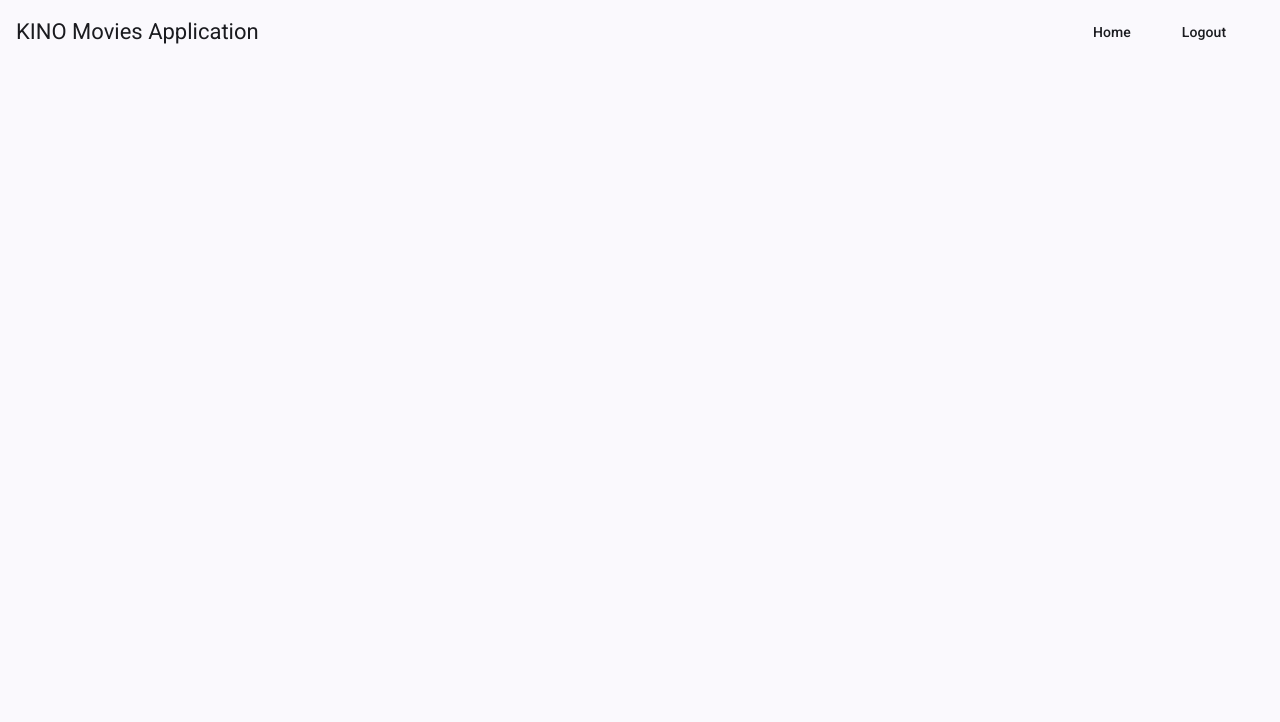
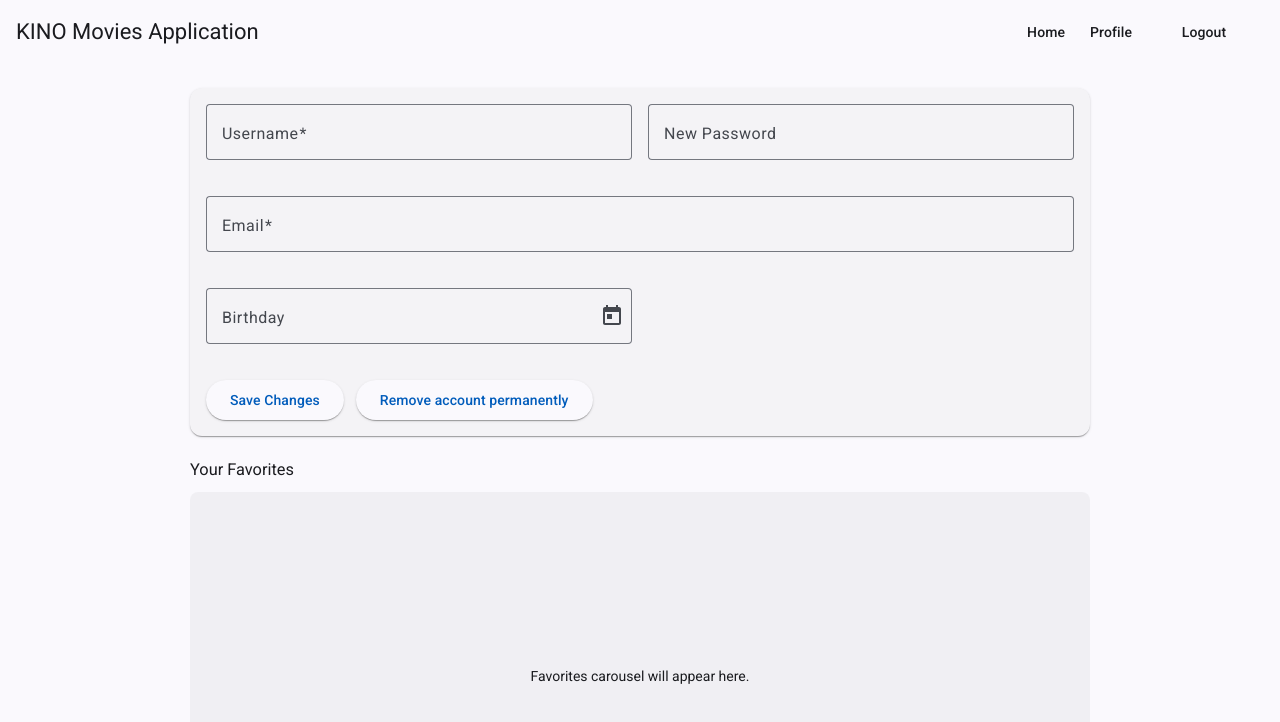
Before and after one commit to dkorotkov444/kino-client, an Angular app: page /users in a window 1280 px wide. Before the commit this address led to /. Shown: the top 722 px of the page. Built offline with nearby package versions, Linux system fonts and the light colour scheme.

Commit message:
A6-E6.4 Created user-profile component and wired it to routes and API handlers.

```diff
--- a/src/app/app.html
+++ b/src/app/app.html
@@ -5,7 +5,7 @@
         <span class="brand">KINO Movies Application</span>
         <span class="spacer"></span>
         <a mat-button routerLink="/movies">Home</a>
-        <!-- <a mat-button routerLink="/users">Profile</a> -->
+        <a mat-button routerLink="/users">Profile</a>
         <button mat-button (click)="onLogout()">Logout</button>
       </div>
     </mat-toolbar>
--- a/src/app/components/movie-card/movie-card.ts
+++ b/src/app/components/movie-card/movie-card.ts
@@ -10,6 +10,8 @@ import { MatChipsModule } from '@angular/material/chips';
 import { MatIconModule } from '@angular/material/icon';
 import { MatButtonModule } from '@angular/material/button';
 import { MovieService } from '../../services/movie.service';
+import { UserService } from '../../services/user.service';
+import { AuthService } from '../../services/auth.service';
 import { MatDialog } from '@angular/material/dialog';
 import { DirectorDialogComponent } from '../director-dialog/director-dialog';
 import { GenreDialogComponent } from '../genre-dialog/genre-dialog';
@@ -38,6 +40,8 @@ import { map, shareReplay } from 'rxjs/operators';
 export class MovieCardComponent implements OnInit {
     private movieService = inject(MovieService);
     readonly dialog = inject(MatDialog);
+    private userService = inject(UserService);
+    private authService = inject(AuthService);
 
     // Reactive state
     private searchTermSubject = new BehaviorSubject<string>('');
@@ -118,7 +122,19 @@ export class MovieCardComponent implements OnInit {
         this.dialog.open(StarringDialogComponent, { data: { starring: movie.starring || [] }, width: '420px' });
     }
 
-    toggleFavorite(movie: Movie): void { /* TODO: toggle favorite state */ }
+    toggleFavorite(movie: Movie): void {
+        const user = this.authService.getUser();
+        if (!user || !movie?.title) return;
+        const username = user.username;
+        const favorites: string[] = user.favorites || [];
+        const isFav = favorites.includes(movie.title);
+        const req$ = isFav
+            ? this.userService.removeFavoriteMovie(username, movie.title)
+            : this.userService.addFavoriteMovie(username, movie.title);
+        req$.subscribe({
+            next: (updated) => { this.authService.setUser(updated); },
+        });
+    }
 
     // Minimal helper to render multiple cards in viewport without changing navigation logic
     getVisibleMovies(all: Movie[]): Movie[] {
--- /dev/null
+++ b/src/app/components/user-profile/user-profile.html
@@ -0,0 +1,48 @@
+<div class="profile-container">
+  <mat-card class="profile-card">
+    <mat-card-content>
+      <form [formGroup]="form" (ngSubmit)="save()" class="profile-form">
+        <div class="form-row">
+          <mat-form-field appearance="outline">
+            <mat-label>Username</mat-label>
+            <input matInput formControlName="username" />
+          </mat-form-field>
+          <mat-form-field appearance="outline">
+            <mat-label>New Password</mat-label>
+            <input matInput type="password" formControlName="password" />
+          </mat-form-field>
+        </div>
+
+        <div class="form-row">
+          <mat-form-field appearance="outline" class="full">
+            <mat-label>Email</mat-label>
+            <input matInput type="email" formControlName="email" />
+          </mat-form-field>
+        </div>
+
+        <div class="form-row">
+          <mat-form-field appearance="outline">
+            <mat-label>Birthday</mat-label>
+            <input matInput [matDatepicker]="picker" formControlName="birth_date" />
+            <mat-datepicker-toggle matSuffix [for]="picker"></mat-datepicker-toggle>
+            <mat-datepicker #picker></mat-datepicker>
+          </mat-form-field>
+        </div>
+
+        <div class="actions">
+          <button mat-raised-button color="primary" type="submit" [disabled]="saving">Save Changes</button>
+          <button mat-raised-button color="warn" type="button" (click)="deleteAccount()">Remove account permanently</button>
+        </div>
+      </form>
+    </mat-card-content>
+  </mat-card>
+
+  <div class="favorites-section">
+    <h3>Your Favorites</h3>
+    <!-- Placeholder: favorites carousel could reuse MovieCardComponent specialized for favorites later -->
+    <div class="favorites-carousel-placeholder">
+      <!-- Future: render user's favorite movies in a smaller carousel -->
+      <p>Favorites carousel will appear here.</p>
+    </div>
+  </div>
+</div>
--- /dev/null
+++ b/src/app/components/user-profile/user-profile.scss
@@ -0,0 +1,14 @@
+.profile-container { max-width: 900px; margin: 24px auto; padding: 0 16px; }
+.profile-card { margin-bottom: 24px; }
+.profile-form { display: grid; gap: 16px; }
+.form-row { display: grid; grid-template-columns: 1fr 1fr; gap: 16px; }
+.form-row .full { grid-column: 1 / -1; }
+.actions { display: flex; gap: 12px; }
+
+.favorites-section { margin-top: 24px; }
+.favorites-section h3 { font-weight: 400; margin-bottom: 12px; }
+.favorites-carousel-placeholder { height: calc((100vh - 64px) / 2); display: flex; align-items: center; justify-content: center; background: rgba(0,0,0,0.04); border-radius: 8px; }
+
+@media (max-width: 768px) {
+  .form-row { grid-template-columns: 1fr; }
+}
--- /dev/null
+++ b/src/app/components/user-profile/user-profile.ts
@@ -0,0 +1,117 @@
+import { Component, inject } from '@angular/core';
+import { CommonModule } from '@angular/common';
+import { ReactiveFormsModule, FormBuilder, Validators } from '@angular/forms';
+import { MatCardModule } from '@angular/material/card';
+import { MatFormFieldModule } from '@angular/material/form-field';
+import { MatInputModule } from '@angular/material/input';
+import { MatButtonModule } from '@angular/material/button';
+import { MatDatepickerModule } from '@angular/material/datepicker';
+import { MatNativeDateModule } from '@angular/material/core';
+import { MatSnackBar } from '@angular/material/snack-bar';
+import { AuthService } from '../../services/auth.service';
+import { UserService } from '../../services/user.service';
+import { MovieCardComponent } from '../movie-card/movie-card';
+
+@Component({
+  standalone: true,
+  selector: 'kino-user-profile',
+  imports: [
+    CommonModule,
+    ReactiveFormsModule,
+    MatCardModule,
+    MatFormFieldModule,
+    MatInputModule,
+    MatButtonModule,
+    MatDatepickerModule,
+    MatNativeDateModule,
+    MovieCardComponent,
+  ],
+  templateUrl: './user-profile.html',
+  styleUrl: './user-profile.scss',
+})
+export class UserProfileComponent {
+  private fb = inject(FormBuilder);
+  private auth = inject(AuthService);
+  private userService = inject(UserService);
+  private snack = inject(MatSnackBar);
+
+  user = this.auth.getUser();
+
+  form = this.fb.group({
+    username: [this.user?.username || '', [Validators.required]],
+    password: [''],
+    email: [this.user?.email || '', [Validators.required, Validators.email]],
+    birth_date: [this.user?.birth_date ? new Date(this.user.birth_date) : null],
+  });
+
+  saving = false;
+
+  save(): void {
+    if (!this.user) return;
+    const currentUsername = this.user.username;
+    const value = this.form.value;
+    const updates: any = {};
+    if (value.username && value.username !== currentUsername) updates.newUsername = value.username;
+    if (value.password) updates.newPassword = value.password;
+    if (value.email && value.email !== this.user.email) updates.newEmail = value.email;
+    if (value.birth_date) updates.newBirthDate = this.toIsoDate(value.birth_date as Date);
+
+    if (Object.keys(updates).length === 0) {
+      this.snack.open('No changes to update.', 'Close', { duration: 3000 });
+      return;
+    }
+
+    this.saving = true;
+    this.userService.updateUser(currentUsername, updates).subscribe({
+      next: (updated) => {
+        // If username or password changed, force re-login
+        if (updates.newUsername || updates.newPassword) {
+          this.auth.logout();
+          this.snack.open('Profile updated. Please log in again.', 'Close', { duration: 4000 });
+        } else {
+          this.auth.setUser(updated);
+          this.user = updated;
+          this.snack.open('Profile updated successfully.', 'Close', { duration: 3000 });
+        }
+      },
+      error: () => {
+        this.snack.open('Failed to update profile.', 'Close', { duration: 4000 });
+      },
+      complete: () => { this.saving = false; }
+    });
+  }
+
+  deleteAccount(): void {
+    if (!this.user) return;
+    const username = this.user.username;
+    this.userService.deleteUser(username).subscribe({
+      next: () => {
+        this.auth.logout();
+        this.snack.open('Account deleted. Goodbye!', 'Close', { duration: 4000 });
+      },
+      error: () => this.snack.open('Failed to delete account.', 'Close', { duration: 4000 }),
+    });
+  }
+
+  // placeholder favorite toggle using title per API signature
+  toggleFavorite(movieTitle: string): void {
+    if (!this.user) return;
+    const username = this.user.username;
+    const favorites: string[] = this.user.favorites || [];
+    const isFav = favorites.includes(movieTitle);
+    const req$ = isFav
+      ? this.userService.removeFavoriteMovie(username, movieTitle)
+      : this.userService.addFavoriteMovie(username, movieTitle);
+    req$.subscribe({
+      next: (updated) => { this.auth.setUser(updated); this.user = updated; },
+      error: () => this.snack.open('Failed to update favorites.', 'Close', { duration: 3000 }),
+    });
+  }
+
+  private toIsoDate(d: Date): string {
+    const yyyy = d.getFullYear();
+    const mm = String(d.getMonth() + 1).padStart(2, '0');
+    const dd = String(d.getDate()).padStart(2, '0');
+    return `${yyyy}-${mm}-${dd}`;
+  }
+}
--- /dev/null
+++ b/src/app/models/user.ts
@@ -0,0 +1,8 @@
+export interface User {
+    username: string;
+    password: string;
+    email: string;
+    birth_date?: string;
+    tokenInvalidBefore?: Date;
+    favorites?: string[];
+  }
--- a/src/app/services/movie.service.ts
+++ b/src/app/services/movie.service.ts
@@ -12,7 +12,6 @@ export class MovieService extends ApiBaseService {
     constructor(private http: HttpClient) {
         super();
     }
-
 
     /**
      * Get all movie titles only
@@ -68,7 +67,7 @@ export class MovieService extends ApiBaseService {
      * Get director information by name
      * GET to /movies/directors/:directorName
      * @param directorName - Director name (e.g., 'Quentin Tarantino')
-     * @returns Observable with director object { name, bio, birth_date }
+     * @returns Observable with director object { name, bio, birth_date, death_date }
      */
     public getDirector(directorName: string): Observable<any> {
         return this.http.get(this.apiUrl + 'movies/directors/' + directorName).pipe(
```
Also changed, not shown: src/app/app.routes.ts (+4 -4 lines).
